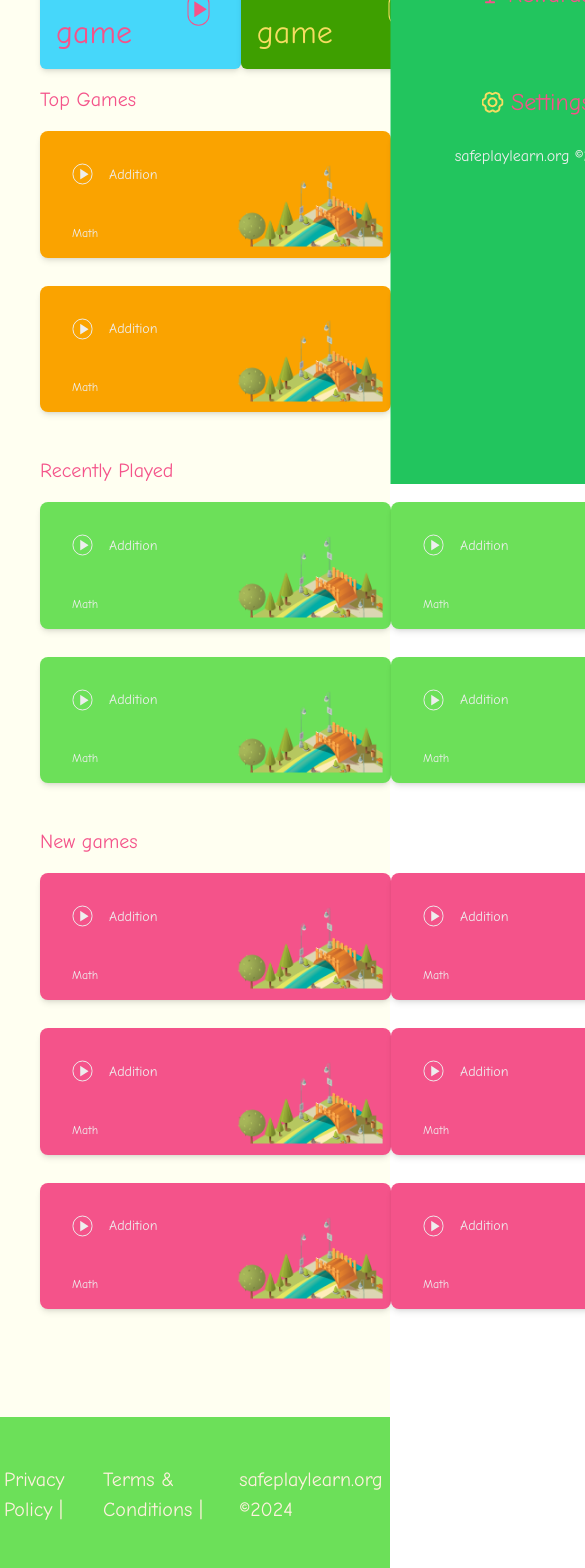
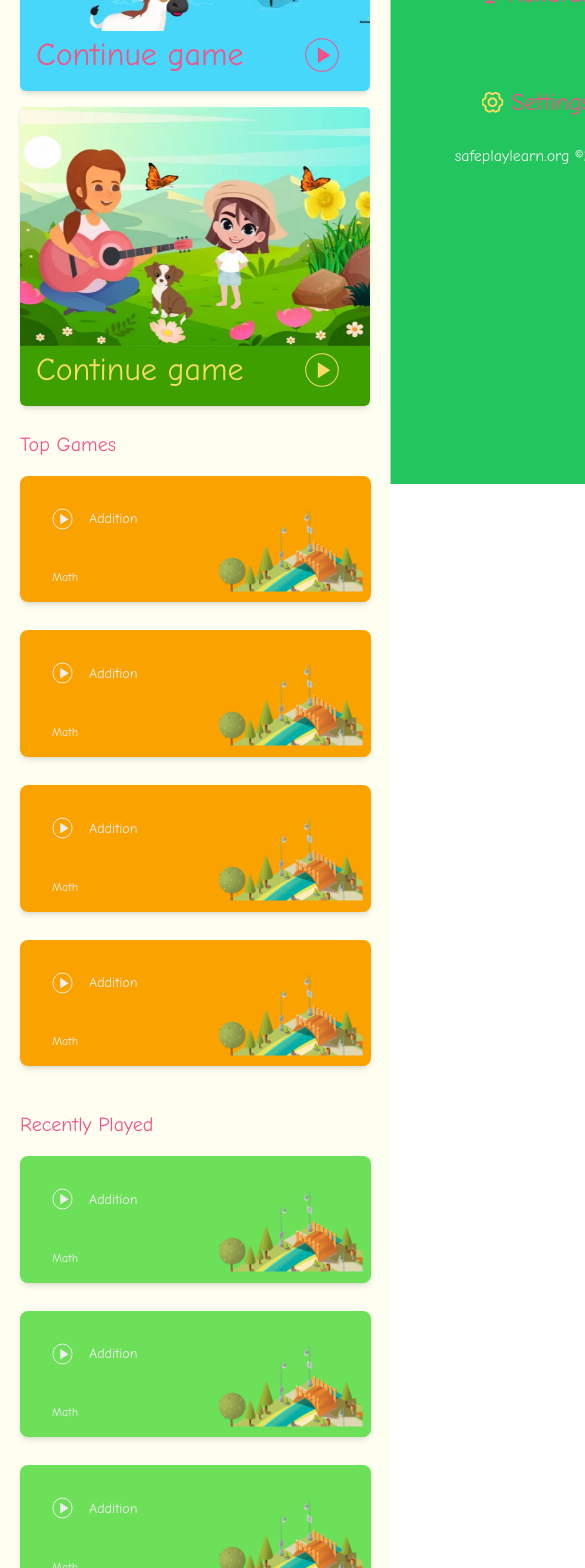
Before and after one commit to yaqeen009/DCIT302-Semester-Project, a React (Vite) app in the folder frontend/: page /games in a window 390 px wide. Shown: the part 360-1928 px from the top of the page, 585 px wide, since content can reach past the window. Built offline with nearby package versions, Linux system fonts and the light colour scheme.

Commit message:
Updated UI

```diff
--- a/frontend/src/components/achievement.jsx
+++ b/frontend/src/components/achievement.jsx
@@ -1,21 +1,21 @@
 const Achievement = () => {
   return (
     <div className="achievement my-4">
-      <div className="w-full h-28 flex flex-row">
+      <div className="w-full h-28 sm:h-20 flex flex-row">
         <div className="w-[90%] h-full bg-secondary-300 rounded-l-lg">
           <div className="text m-4">
-            <h1 className="text-title">Math</h1>
-            <span className="flex flex-row items center justify-between text-body">
+            <h1 className="text-title sm:text-mobile-title">Math</h1>
+            <span className="flex flex-row items center justify-between text-body sm:text-mobile-body">
               <p className="">Complete 20 math games</p>
               <p className="">10/20</p>
             </span>
           </div>
-          <div className="progress-bar h-3 border border-success-100 rounded-lg mx-4 flex">
+          <div className="progress-bar h-3 sm:h-2 border border-success-100 rounded-lg mx-4 flex">
             <span className="w-[50%] h-full bg-success-100 rounded-lg"></span>
           </div>
         </div>
-        <div className="w-[10%] h-full bg-success-100 rounded-r-lg flex items-center">
-            <h1 className="text-headline text-center mx-6">Claim</h1>
+        <div className="w-[10%] sm:w-[25%] h-full bg-success-200 rounded-r-lg flex items-center">
+            <h1 className="text-headline sm:text-mobile-headline text-center mx-6">Claim</h1>
         </div>
       </div>
     </div>
--- a/frontend/src/components/card.jsx
+++ b/frontend/src/components/card.jsx
@@ -1,7 +1,7 @@
 
 const Card = ({coverImg,bgColor,img, secondaryColor,tertiaryColor}) => {
   return (
-    <div className={`${bgColor} w-fit h-fit rounded-md flex flex-col pb-3 shadow-md`}>
+    <div className={`${bgColor} w-fit h-fit rounded-md flex flex-col pb-3 shadow-md sm:my-2`}>
       <img src={coverImg} />
       <div className="mx-4 flex flex-row justify-between items-center">
         <h1 className={`${secondaryColor} text-headline`}>Continue game</h1>
--- a/frontend/src/components/footer.jsx
+++ b/frontend/src/components/footer.jsx
@@ -1,11 +1,11 @@
-import grass from "../assets/Grass.svg";
-
 const Footer = () => {
   return (
-    <div className="footer font-comic text-label bottom-0 z-30 bg-primary-100 w-full h-fit flex flex-row py-12 align-middle justify-center relative text-secondary-100">
-            <p className="text-body mx-1">Privacy Policy |</p>
-            <p className="text-body mx-1">Terms & Conditions |</p>
-            <p className="text-body mx-1">safeplaylearn.org ©2024</p>
+    <div className="footer font-comic text-label bottom-0 z-30 bg-primary-100 w-full h-fit flex flex-row py-12 sm:py-16 align-middle justify-center relative sm:flex sm:flex-col sm:items-center text-secondary-100">
+            <p className="text-body sm:text-mobile-body mx-1">Privacy Policy</p>
+            <p className="text-body sm:text-mobile-body mx-1 sm:hidden">|</p>
+            <p className="text-body sm:text-mobile-body mx-1">Terms & Conditions</p>
+            <p className="text-body sm:text-mobile-body mx-1 sm:hidden">|</p>
+            <p className="text-body sm:text-mobile-body mx-1">safeplaylearn.org ©2024</p>
     </div>
   );
 };
--- a/frontend/src/components/header.jsx
+++ b/frontend/src/components/header.jsx
@@ -7,8 +7,8 @@ import rewards from "../assets/rewards.svg";
 import settings from "../assets/settings.svg";
 import notiOff from "../assets/noti-off.svg";
 import avatar from "../assets/avatar.png";
-import menuIcon from "../assets/menu.svg"; // Hamburger icon
-import closeIcon from "../assets/close.svg"; // Close icon
+import menuIcon from "../assets/menu.svg";
+import closeIcon from "../assets/close.svg";
 import NavComponent from "./navComp";
 
 const Header = () => {
--- a/frontend/src/pages/games.jsx
+++ b/frontend/src/pages/games.jsx
@@ -12,10 +12,10 @@ const Games = () => {
       <div className="absolute -top-20 left-0 w-full z-10">
         <img src={grass} alt="Grass" className="w-full" />
       </div>
-      <div className="games font-comic my-10 mx-10 z-0">
+      <div className="games font-comic my-10 mx-10 sm:my-0 sm:mx-5 z-0">
         <h1 className="text-primary-300 text-headline">All Games</h1>
         <div className="games flex flex-col">
-          <div className="flex flex-row justify-between">
+          <div className="flex flex-row sm:flex-wrap justify-between">
             <Card
               coverImg={beach}
               bgColor={"bg-[#46D7FA]"}
@@ -33,7 +33,7 @@ const Games = () => {
           </div>
 
           <h1 className="text-body text-primary-400 my-4">Top Games</h1>
-          <div className="flex flex-row justify-between">
+          <div className="flex flex-row sm:flex-wrap justify-between">
             <div className="flex-col">
               <Game
                 bgColor={"bg-primary-300"}
@@ -61,7 +61,7 @@ const Games = () => {
           </div>
 
           <h1 className="text-body text-primary-400 my-4">Recently Played</h1>
-          <div className="flex flex-row justify-between">
+          <div className="flex flex-row sm:flex-wrap justify-between">
             <div className="flex-col">
               <Game
                 bgColor={"bg-primary-100"}
@@ -89,7 +89,7 @@ const Games = () => {
           </div>
 
           <h1 className="text-body text-primary-400 my-4">New games</h1>
-          <div className="flex flex-row justify-between mb-10">
+          <div className="flex flex-row sm:flex-wrap justify-between mb-10">
             <div className="flex-col">
               <Game
                 bgColor={"bg-primary-400"}
@@ -126,7 +126,7 @@ const Games = () => {
             </div>
           </div>
         </div>
-        <img className="absolute -bottom-20 left-0 w-full z-10 rotate-180" src={grass} />
+        <img className="absolute -bottom-12 sm:-bottom-2 left-0 w-full z-10 rotate-180" src={grass} />
       </div>
     </div>
   );
--- a/frontend/src/pages/home.jsx
+++ b/frontend/src/pages/home.jsx
@@ -79,7 +79,6 @@ const Home = () => {
               />
             </div>
           </div>
-
           <h1 className="text-body text-primary-400 my-4">New games</h1>
           <div className="flex flex-row sm:flex-wrap justify-between mb-2">
             <div className="flex-col">
@@ -119,7 +118,7 @@ const Home = () => {
           </div>
         </div>
       </div>
-      <Footer/>
+      <img className="absolute -bottom-12 sm:-bottom-2 left-0 w-full z-10 rotate-180" src={grass} />
     </div>
   );
 };
--- a/frontend/src/pages/rewards.jsx
+++ b/frontend/src/pages/rewards.jsx
@@ -8,7 +8,7 @@ const Rewards = () => {
       <div className="absolute -top-20 left-0 w-full z-10">
         <img src={grass} alt="Grass" className="w-full" />
       </div>
-      <div className="rewards font-comic mt-10 mx-10 z-0">
+      <div className="rewards font-comic mt-10 mx-10 sm:mx-5 sm:my-0 z-0">
         <h1 className="text-primary-300 text-headline">All Games</h1>
         <div className="flex flex-col">
           <section className="achievement-box mb-8">
@@ -31,7 +31,7 @@ const Rewards = () => {
             </div>
           </section>
         </div>
-        <img className="absolute -bottom-12 left-0 w-full z-10 rotate-180" src={grass} />
+        <img className="absolute -bottom-12 sm:-bottom-2 left-0 w-full z-10 rotate-180" src={grass} />
       </div>
     </div>
   );
```
